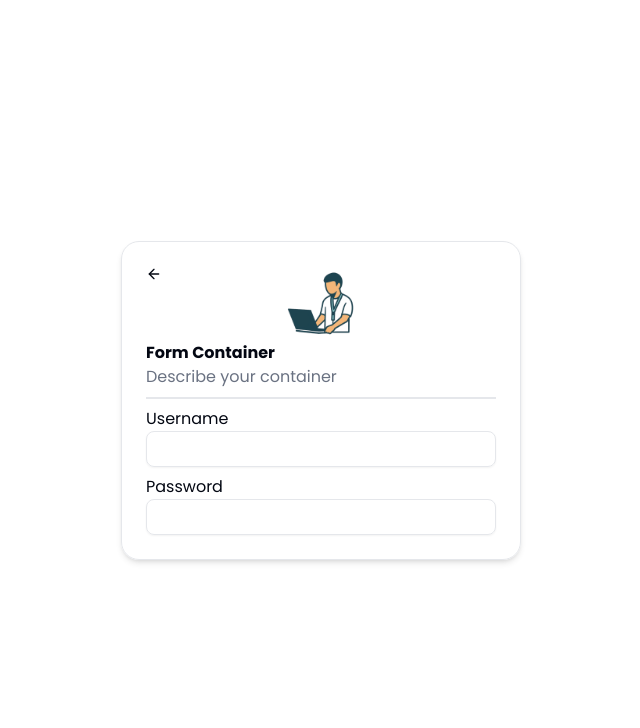
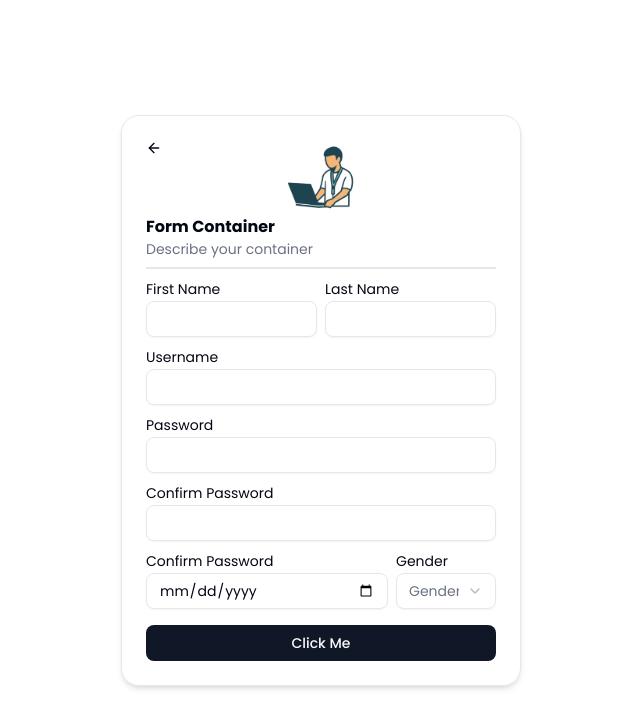
Before and after one commit to ratatatatcode/react-hooks, a Next.js app: page /components in a window 1280 px wide. Shown: the top 728 px of the page, without its empty margins (319-959 px from the left). Built offline with nearby package versions, Linux system fonts and the light colour scheme.

Commit message:
Add Form contents
[Continue last day task] Form input validation

```diff
--- a/package.json
+++ b/package.json
@@ -11,6 +11,7 @@
   },
   "dependencies": {
     "@radix-ui/react-label": "^2.1.8",
+    "@radix-ui/react-select": "^2.2.6",
     "@radix-ui/react-slot": "^1.2.4",
     "@shadcn/ui": "^0.0.4",
     "class-variance-authority": "^0.7.1",
--- a/src/components/form/example-form.tsx
+++ b/src/components/form/example-form.tsx
@@ -1,22 +1,78 @@
 import FormContainer from '@/components/form/form-container';
 import { Label } from '@radix-ui/react-label';
 import { Input } from '@/components/ui/input';
+import {
+  Select,
+  SelectContent,
+  SelectItem,
+  SelectTrigger,
+  SelectValue,
+} from '@/components/ui/select';
 import { Button } from '@/components/ui/button';
 
 export default function ExampleForm() {
   return (
     <section className="flex min-h-screen w-full flex-col items-center justify-center p-4">
       <FormContainer title="Form Container" desc="Describe your container">
-        {/* children - labels/inputs (consider making the these as your component) */}
+        {/* children - labels/inputs (consider making these as your component) */}
         <div className="flex flex-col gap-2">
+          <div className="flex justify-between gap-2">
+            <div>
+              <Label htmlFor="firstName" className="text-sm">
+                First Name
+              </Label>
+              <Input type="text" id="firstName" />
+            </div>
+            <div>
+              <Label htmlFor="lastName" className="text-sm">
+                Last Name
+              </Label>
+              <Input type="text" id="lastName" />
+            </div>
+          </div>
           <div>
-            <Label htmlFor="username">Username</Label>
+            <Label htmlFor="username" className="text-sm">
+              Username
+            </Label>
             <Input type="text" id="username" />
           </div>
           <div>
-            <Label htmlFor="password">Password</Label>
+            <Label htmlFor="password" className="text-sm">
+              Password
+            </Label>
             <Input type="password" id="password" />
           </div>
+          <div>
+            <Label htmlFor="confirmPassword" className="text-sm">
+              Confirm Password
+            </Label>
+            <Input type="password" id="confirmPassword" />
+          </div>
+          <div className="flex justify-between gap-2">
+            <div>
+              <Label htmlFor="birthdate" className="text-sm">
+                Confirm Password
+              </Label>
+              <Input type="date" id="birthdate" />
+            </div>
+            <div>
+              <Label htmlFor="gender" className="text-sm">
+                Gender
+              </Label>
+              <Select>
+                <SelectTrigger className="w-[100px]">
+                  <SelectValue placeholder="Gender" id="gender" />
+                </SelectTrigger>
+                <SelectContent>
+                  <SelectItem value="male">Male</SelectItem>
+                  <SelectItem value="female">Female</SelectItem>
+                </SelectContent>
+              </Select>
+            </div>
+          </div>
+          <Button className="mt-2 w-full" type="submit">
+            Click Me
+          </Button>
         </div>
       </FormContainer>
     </section>
--- a/src/components/form/form-container.tsx
+++ b/src/components/form/form-container.tsx
@@ -27,7 +27,7 @@
       </div>
 
       <h1 className="font-bold">{title}</h1>
-      <p className="text-muted-foreground">{desc}</p>
+      <p className="text-muted-foreground text-sm">{desc}</p>
       <hr className="my-2 border" />
 
       {children}
--- /dev/null
+++ b/src/components/ui/select.tsx
@@ -0,0 +1,190 @@
+"use client"
+
+import * as React from "react"
+import * as SelectPrimitive from "@radix-ui/react-select"
+import { CheckIcon, ChevronDownIcon, ChevronUpIcon } from "lucide-react"
+
+import { cn } from "@/lib/utils"
+
+function Select({
+  ...props
+}: React.ComponentProps<typeof SelectPrimitive.Root>) {
+  return <SelectPrimitive.Root data-slot="select" {...props} />
+}
+
+function SelectGroup({
+  ...props
+}: React.ComponentProps<typeof SelectPrimitive.Group>) {
+  return <SelectPrimitive.Group data-slot="select-group" {...props} />
+}
+
+function SelectValue({
+  ...props
+}: React.ComponentProps<typeof SelectPrimitive.Value>) {
+  return <SelectPrimitive.Value data-slot="select-value" {...props} />
+}
+
+function SelectTrigger({
+  className,
+  size = "default",
+  children,
+  ...props
+}: React.ComponentProps<typeof SelectPrimitive.Trigger> & {
+  size?: "sm" | "default"
+}) {
+  return (
+    <SelectPrimitive.Trigger
+      data-slot="select-trigger"
+      data-size={size}
+      className={cn(
+        "border-input data-[placeholder]:text-muted-foreground [&_svg:not([class*='text-'])]:text-muted-foreground focus-visible:border-ring focus-visible:ring-ring/50 aria-invalid:ring-destructive/20 dark:aria-invalid:ring-destructive/40 aria-invalid:border-destructive dark:bg-input/30 dark:hover:bg-input/50 flex w-fit items-center justify-between gap-2 rounded-md border bg-transparent px-3 py-2 text-sm whitespace-nowrap shadow-xs transition-[color,box-shadow] outline-none focus-visible:ring-[3px] disabled:cursor-not-allowed disabled:opacity-50 data-[size=default]:h-9 data-[size=sm]:h-8 *:data-[slot=select-value]:line-clamp-1 *:data-[slot=select-value]:flex *:data-[slot=select-value]:items-center *:data-[slot=select-value]:gap-2 [&_svg]:pointer-events-none [&_svg]:shrink-0 [&_svg:not([class*='size-'])]:size-4",
+        className
+      )}
+      {...props}
+    >
+      {children}
+      <SelectPrimitive.Icon asChild>
+        <ChevronDownIcon className="size-4 opacity-50" />
+      </SelectPrimitive.Icon>
+    </SelectPrimitive.Trigger>
+  )
+}
+
+function SelectContent({
+  className,
+  children,
+  position = "item-aligned",
+  align = "center",
+  ...props
+}: React.ComponentProps<typeof SelectPrimitive.Content>) {
+  return (
+    <SelectPrimitive.Portal>
+      <SelectPrimitive.Content
+        data-slot="select-content"
+        className={cn(
+          "bg-popover text-popover-foreground data-[state=open]:animate-in data-[state=closed]:animate-out data-[state=closed]:fade-out-0 data-[state=open]:fade-in-0 data-[state=closed]:zoom-out-95 data-[state=open]:zoom-in-95 data-[side=bottom]:slide-in-from-top-2 data-[side=left]:slide-in-from-right-2 data-[side=right]:slide-in-from-left-2 data-[side=top]:slide-in-from-bottom-2 relative z-50 max-h-(--radix-select-content-available-height) min-w-[8rem] origin-(--radix-select-content-transform-origin) overflow-x-hidden overflow-y-auto rounded-md border shadow-md",
+          position === "popper" &&
+            "data-[side=bottom]:translate-y-1 data-[side=left]:-translate-x-1 data-[side=right]:translate-x-1 data-[side=top]:-translate-y-1",
+          className
+        )}
+        position={position}
+        align={align}
+        {...props}
+      >
+        <SelectScrollUpButton />
+        <SelectPrimitive.Viewport
+          className={cn(
+            "p-1",
+            position === "popper" &&
+              "h-[var(--radix-select-trigger-height)] w-full min-w-[var(--radix-select-trigger-width)] scroll-my-1"
+          )}
+        >
+          {children}
+        </SelectPrimitive.Viewport>
+        <SelectScrollDownButton />
+      </SelectPrimitive.Content>
+    </SelectPrimitive.Portal>
+  )
+}
+
+function SelectLabel({
+  className,
+  ...props
+}: React.ComponentProps<typeof SelectPrimitive.Label>) {
+  return (
+    <SelectPrimitive.Label
+      data-slot="select-label"
+      className={cn("text-muted-foreground px-2 py-1.5 text-xs", className)}
+      {...props}
+    />
+  )
+}
+
+function SelectItem({
+  className,
+  children,
+  ...props
+}: React.ComponentProps<typeof SelectPrimitive.Item>) {
+  return (
+    <SelectPrimitive.Item
+      data-slot="select-item"
+      className={cn(
+        "focus:bg-accent focus:text-accent-foreground [&_svg:not([class*='text-'])]:text-muted-foreground relative flex w-full cursor-default items-center gap-2 rounded-sm py-1.5 pr-8 pl-2 text-sm outline-hidden select-none data-[disabled]:pointer-events-none data-[disabled]:opacity-50 [&_svg]:pointer-events-none [&_svg]:shrink-0 [&_svg:not([class*='size-'])]:size-4 *:[span]:last:flex *:[span]:last:items-center *:[span]:last:gap-2",
+        className
+      )}
+      {...props}
+    >
+      <span
+        data-slot="select-item-indicator"
+        className="absolute right-2 flex size-3.5 items-center justify-center"
+      >
+        <SelectPrimitive.ItemIndicator>
+          <CheckIcon className="size-4" />
+        </SelectPrimitive.ItemIndicator>
+      </span>
+      <SelectPrimitive.ItemText>{children}</SelectPrimitive.ItemText>
+    </SelectPrimitive.Item>
+  )
+}
+
+function SelectSeparator({
+  className,
+  ...props
+}: React.ComponentProps<typeof SelectPrimitive.Separator>) {
+  return (
+    <SelectPrimitive.Separator
+      data-slot="select-separator"
+      className={cn("bg-border pointer-events-none -mx-1 my-1 h-px", className)}
+      {...props}
+    />
+  )
+}
+
+function SelectScrollUpButton({
+  className,
+  ...props
+}: React.ComponentProps<typeof SelectPrimitive.ScrollUpButton>) {
+  return (
+    <SelectPrimitive.ScrollUpButton
+      data-slot="select-scroll-up-button"
+      className={cn(
+        "flex cursor-default items-center justify-center py-1",
+        className
+      )}
+      {...props}
+    >
+      <ChevronUpIcon className="size-4" />
+    </SelectPrimitive.ScrollUpButton>
+  )
+}
+
+function SelectScrollDownButton({
+  className,
+  ...props
+}: React.ComponentProps<typeof SelectPrimitive.ScrollDownButton>) {
+  return (
+    <SelectPrimitive.ScrollDownButton
+      data-slot="select-scroll-down-button"
+      className={cn(
+        "flex cursor-default items-center justify-center py-1",
+        className
+      )}
+      {...props}
+    >
+      <ChevronDownIcon className="size-4" />
+    </SelectPrimitive.ScrollDownButton>
+  )
+}
+
+export {
+  Select,
+  SelectContent,
+  SelectGroup,
+  SelectItem,
+  SelectLabel,
+  SelectScrollDownButton,
+  SelectScrollUpButton,
+  SelectSeparator,
+  SelectTrigger,
+  SelectValue,
+}
```
Also changed, not shown: 1 other file (tests, documents, lock files or other folders).
